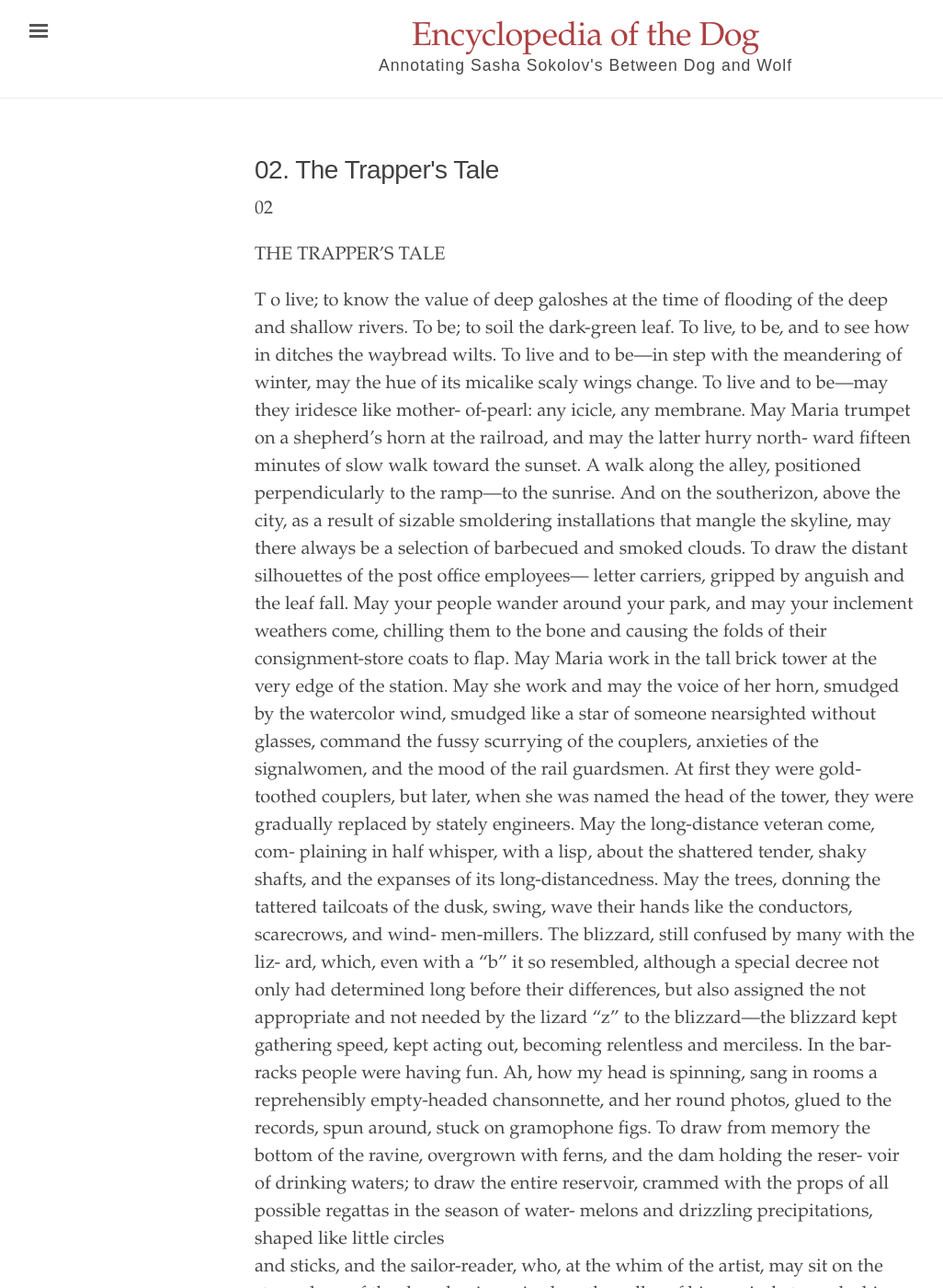
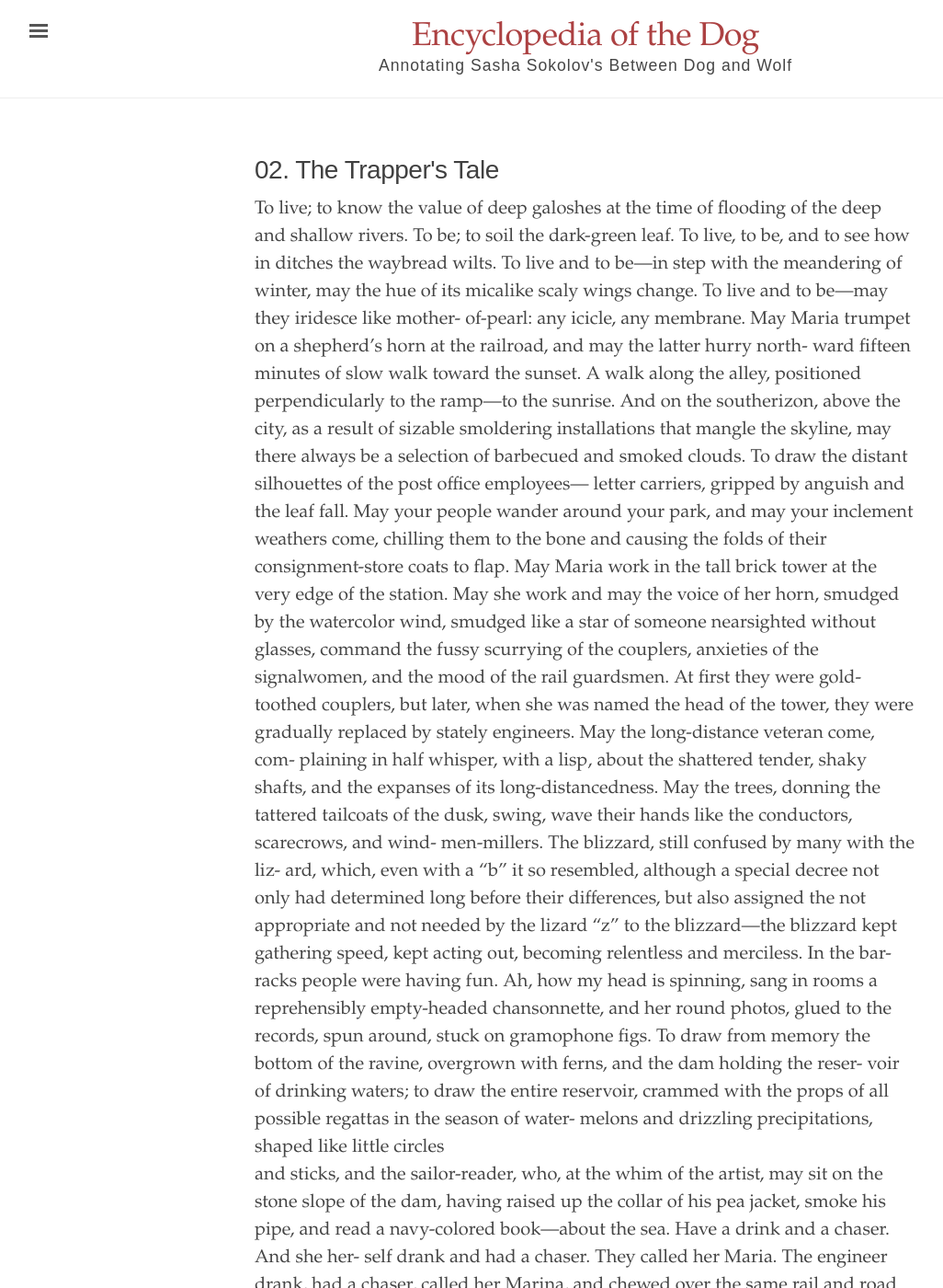
Before and after one commit to digbmc/dog-annotation-site, a Jekyll site: the page built from _texts/02_en.md, in a window 1280 px wide and 1400 px high. Shown: the whole window at 92% size, without its empty margins (3-1029 px from the left). Built offline with Jekyll 4.4.1, drawn with Linux system fonts in a browser that asks for light colours.

Commit message:
updated header

```diff
--- a/_texts/02_en.md
+++ b/_texts/02_en.md
@@ -4,11 +4,7 @@ title: 02. The Trapper's Tale
 language: en
 ---
 
-02
-
-THE TRAPPER’S TALE
-
-T o live; to know the value of deep galoshes at the time
+To live; to know the value of deep galoshes at the time
 of flooding of the deep and shallow rivers. To be; to
 soil the dark-green leaf. To live, to be, and to see how
 in ditches the waybread wilts. To live and to be—in step with
```
